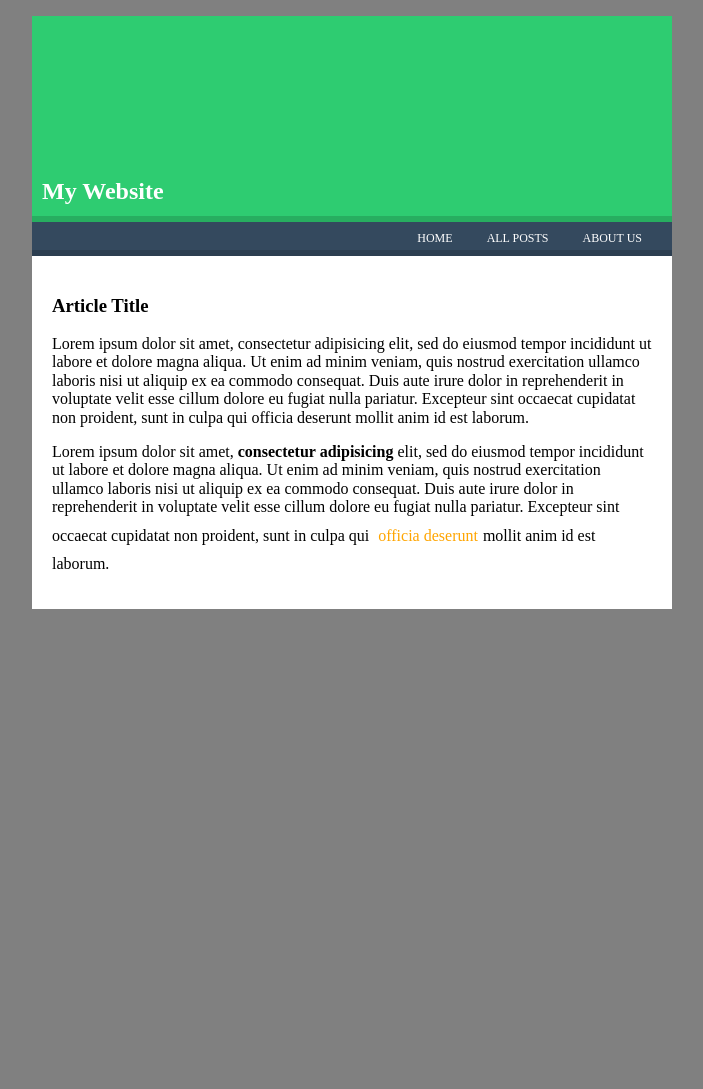
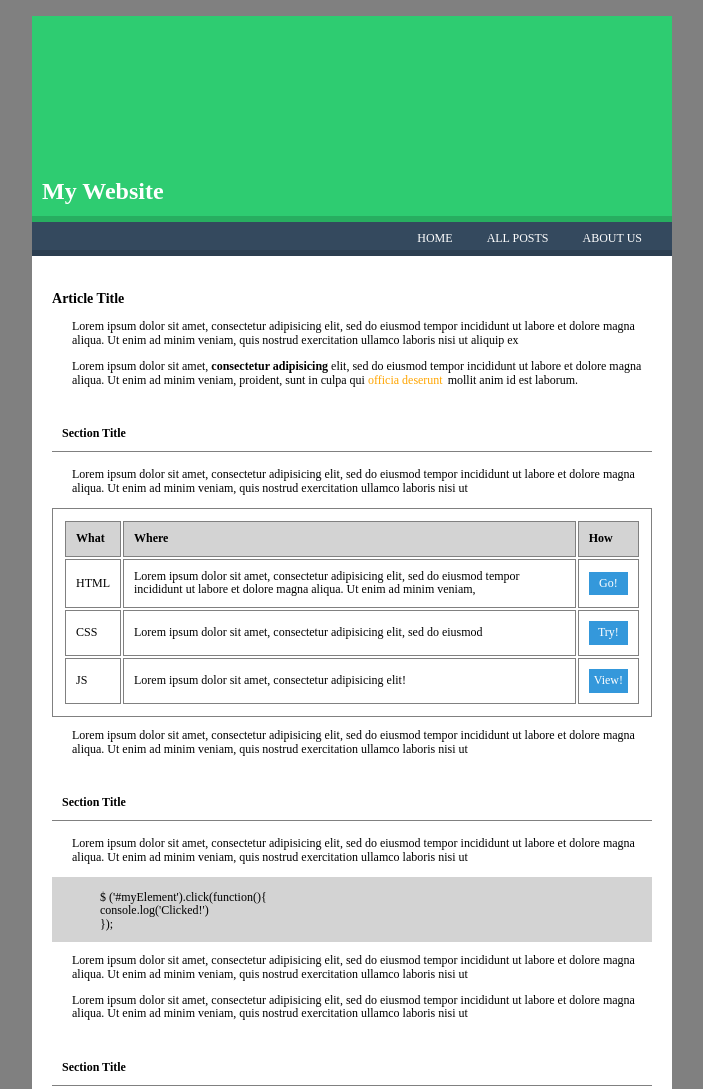
Before and after one commit to swaff68/make-it-real, a plain HTML site: page index.html in a window 1280 px wide. Shown: the top 1089 px of the page, without its empty margins (288-991 px from the left). Before the commit the page ends 800 px from the top, so only its background shows below. Drawn offline with nearby package versions, Linux system fonts and the light colour scheme.

Commit message:
second title

```diff
--- a/index.html
+++ b/index.html
@@ -26,21 +26,80 @@
 		<div class="article-area">
 
 			<h3>Article Title</h3>
-			<p>Lorem ipsum dolor sit amet, consectetur adipisicing elit, sed do eiusmod
+			<p class="article-title">Lorem ipsum dolor sit amet, consectetur adipisicing elit, sed do eiusmod
 			tempor incididunt ut labore et dolore magna aliqua. Ut enim ad minim veniam,
-			quis nostrud exercitation ullamco laboris nisi ut aliquip ex ea commodo
-			consequat. Duis aute irure dolor in reprehenderit in voluptate velit esse
-			cillum dolore eu fugiat nulla pariatur. Excepteur sint occaecat cupidatat non
-			proident, sunt in culpa qui officia deserunt mollit anim id est laborum.</p>
+			quis nostrud exercitation ullamco laboris nisi ut aliquip ex </p>
 
-			<p>Lorem ipsum dolor sit amet, <strong>consectetur adipisicing </strong> elit, sed do eiusmod
+			<p class="article-title">Lorem ipsum dolor sit amet, <strong>consectetur adipisicing </strong> elit, sed do eiusmod
 			tempor incididunt ut labore et dolore magna aliqua. Ut enim ad minim veniam,
-			quis nostrud exercitation ullamco laboris nisi ut aliquip ex ea commodo
-			consequat. Duis aute irure dolor in reprehenderit in voluptate velit esse
-			cillum dolore eu fugiat nulla pariatur. Excepteur sint occaecat cupidatat non
 			proident, sunt in culpa qui <a href="#" class="article-link"> officia deserunt</a>mollit anim id est laborum.</p>
 
+		<h4>Section Title</h4>
 
+			<p class="article-title">Lorem ipsum dolor sit amet, consectetur adipisicing elit, sed do eiusmod tempor incididunt ut labore et dolore magna aliqua. Ut enim ad minim veniam, quis nostrud exercitation ullamco laboris nisi ut </p>
+
+
+		<table>
+			<thead>
+				<tr class="header">
+					<td>What</td>
+					<td>Where</td>
+					<td>How</td>
+				</tr>
+			</thead>
+
+				<tr>
+					<td>HTML</td>
+					<td>Lorem ipsum dolor sit amet, consectetur adipisicing elit, sed do eiusmod
+					tempor incididunt ut labore et dolore magna aliqua. Ut enim ad minim veniam,</td>
+					<td>
+						<div class="blue-box">Go!</div></td>
+				</tr>
+
+				<tr>
+					<td>CSS</td>
+					<td>Lorem ipsum dolor sit amet, consectetur adipisicing elit, sed do eiusmod</td>
+					<td>
+						<div class="blue-box">Try!</div></td>
+
+				</tr>
+
+				<tr>
+					<td>JS</td>
+					<td>Lorem ipsum dolor sit amet, consectetur adipisicing elit!</td>
+					<td>
+						<div class="blue-box">View!</div></td>
+				</tr>
+
+		</table>
+
+			<p class="article-title">Lorem ipsum dolor sit amet, consectetur adipisicing elit, sed do eiusmod tempor incididunt ut labore et dolore magna aliqua. Ut enim ad minim veniam, quis nostrud exercitation ullamco laboris nisi ut </p>
+
+			<h4>Section Title</h4>
+
+			<p class="article-title">Lorem ipsum dolor sit amet, consectetur adipisicing elit, sed do eiusmod tempor incididunt ut labore et dolore magna aliqua. Ut enim ad minim veniam, quis nostrud exercitation ullamco laboris nisi ut </p>
+
+		<div class="section-box1">
+		$ ('#myElement').click(function(){
+		console.log('Clicked!')
+		});</div>
+
+			<p class="article-title">Lorem ipsum dolor sit amet, consectetur adipisicing elit, sed do eiusmod tempor incididunt ut labore et dolore magna aliqua. Ut enim ad minim veniam, quis nostrud exercitation ullamco laboris nisi ut </p><p class="article-title">Lorem ipsum dolor sit amet, consectetur adipisicing elit, sed do eiusmod tempor incididunt ut labore et dolore magna aliqua. Ut enim ad minim veniam, quis nostrud exercitation ullamco laboris nisi ut </p>
+
+
+			<h4>Section Title</h4>
+
+
+			<p class="article-title">Lorem ipsum dolor sit amet, consectetur adipisicing elit, sed do eiusmod tempor incididunt ut labore et dolore magna aliqua. Ut enim ad minim veniam, quis nostrud exercitation ullamco laboris nisi ut
+
+			<img src="http://photos.evo.co.uk/images/front_picture_library_UK/dir_1182/car_photo_591004_7.jpg"/>
+			</p>
+
+			<ol>
+				<li class="list-items"><strong>Create HTML:</strong>Lorem ipsum dolor sit amet, consectetur adipisicing elit, sed do eiusmod tempor incididunt ut labore et dolore magna aliqua. Ut enim ad minim veniam, quis nostrud exercitation ullamco laboris nisi ut </li>
+				<li class="list-items"><strong>Make Pretty with CSS:</strong>Lorem ipsum dolor sit amet, consectetur adipisicing elit, sed do eiusmod tempor incididunt ut labore et dolore magna aliqua. Ut enim ad minim veniam, quis nostrud exercitation ullamco laboris nisi ut </li>
+				<li class="list-items"><strong>Profit:</strong>Lorem ipsum dolor sit amet, consectetur adipisicing elit, sed do eiusmod tempor incididunt ut labore et dolore magna aliqua. Ut enim ad minim veniam, quis nostrud exercitation ullamco laboris nisi ut </li>
+			</ol>
 
 		</div>
 
--- a/main.css
+++ b/main.css
@@ -72,10 +72,72 @@ body{
 	background-color: white;
 	overflow:hidden;
 	padding: 20px;
+	font-size: 12px;
+
 }
 
 .article-link{
 	color: orange;
-	font-size: 16px;
-	margin: 5px;
+	font-size: 12px;
+	margin-right: 5px;
+	padding: 0px;
 }
+
+.article-title{
+	margin-left: 20px;
+}
+
+
+/*Section Title*/
+
+h4{
+	text-indent: 10px;
+	margin-top: 40px;
+	border-bottom: 1px solid gray;
+	padding-bottom: 10px;
+}
+
+
+/*TABLE AREA*/
+
+table, td{
+	border:1px solid gray;
+	font-size: 12px;
+	padding: 10px;
+
+}
+
+.header {
+	background-color: lightgray;
+	font-weight: bold;
+	text-align: left;
+
+}
+
+.blue-box{
+	background-color: #3498db;
+	padding: 1px;
+	color: white;
+	padding: 5px;
+	text-align: center;
+}
+
+/*Section Box1*/
+
+.section-box1{
+	white-space: pre;
+	background-color: lightgrey;
+	padding-bottom: 10px;
+	text-align: middle;
+}
+
+/*SECTION BOX 2*/
+
+img{
+display: block;
+margin:auto;
+margin-top: 10px;
+}
+
+
+}
```
